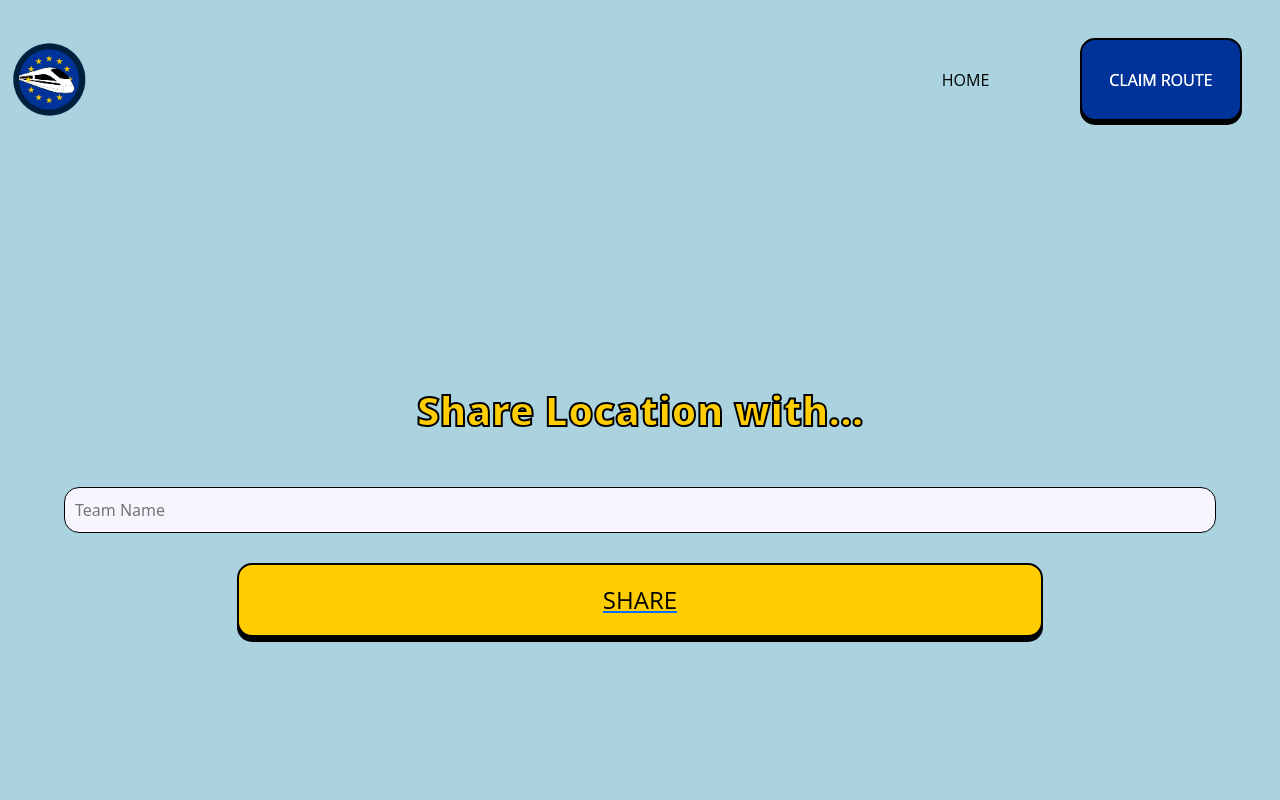
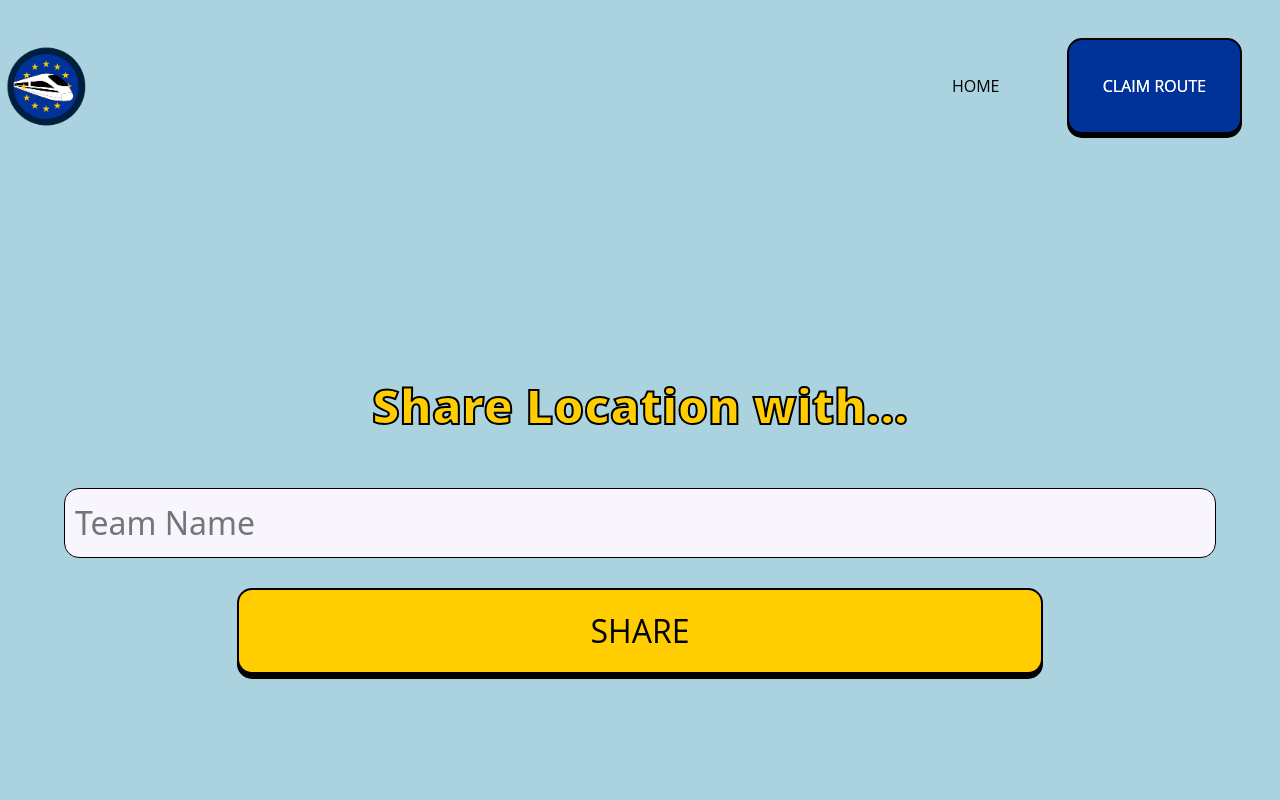
Before and after one commit to malabasterr/TTRL, a React (Create React App) app in the folder frontend/: page /ShareLocation in a window 1280 px wide. Shown: the top 800 px of the page. Built offline with nearby package versions, Linux system fonts and the light colour scheme.

Commit message:
complete UI

```diff
--- a/frontend/src/components/footer/FooterComponent.css
+++ b/frontend/src/components/footer/FooterComponent.css
@@ -18,10 +18,11 @@
   .textMuted {
     color: white;
     font-family: 'Open Sans', sans-serif;
+    font-size: 2vh;
   }
 
   .logoFT {
-    margin: 2%;
-    width: 10%;
-    height: 10%;
+      width: 13vw;
+      max-width: 80px;
+      margin: 2%;
   }
--- a/frontend/src/components/header/HeaderComponent.css
+++ b/frontend/src/components/header/HeaderComponent.css
@@ -12,9 +12,9 @@
 }
 
 .logo {
-    width: 25%;
-    height: 25%;
-    margin: 4%;
+    width: 13vw;
+    max-width: 80px;
+    margin: 8%;
 }
 
 .navbarRight{
@@ -26,9 +26,9 @@
 }
 
 .navButton {
-    font-size: 100%;
+    font-size: 2vh;
     color: black;
-    margin-right: 10%;
+    margin-right: 6%;
     text-decoration: none;
 }
 
@@ -47,7 +47,7 @@
     display: flex;
     text-align: center;
     justify-content: center;
-    font-size: 100%;
+    font-size: 2vh;
     transition: background-color 0.3s ease;
     text-decoration: none;
 }
--- a/frontend/src/pages/drawScrewYou/DrawScrewYouCardPage.css
+++ b/frontend/src/pages/drawScrewYou/DrawScrewYouCardPage.css
@@ -8,10 +8,10 @@
 .formContainerSY{
     width:90%;
     margin: 2%;
-    height: 90vh;
+    min-height: 90vh;
 }
 
-.mainButton {
+.mainButtonSY {
     background-color: #ffcd00 ;
     border-radius: 15px;
     border: 2px solid black;
@@ -24,25 +24,27 @@
     width: 70%;
     font-family: 'Open Sans', sans-serif;
     font-weight: 400;
-    font-size: 1.5rem;
+    font-size: 4vh;
     transition: background-color 0.3s ease;
     text-decoration: none;
 
 }
 
-.mainButton:hover {
+.mainButtonSY:hover {
     background-color: #CB9D45;
+    text-decoration: none;
   }
 
-  .mainButton:active {
+  .mainButtonSY:active {
     background-color: #CB9D45;
     border: 2px solid black;
     box-shadow: none;
     transform: translateY(3px);
     transition: transform 0.4s ease-in-out, box-shadow 0.2s ease-in-out;
+    text-decoration: none;
   }
 
-.formTitle {
+.formTitleSY {
     font-family: 'Open Sans', sans-serif;
     padding-bottom: 4%;
     display: flex;
@@ -51,15 +53,15 @@
     color: #ffcd00;
     -webkit-text-stroke: 2px black;
     font-weight: 800;
-    font-size: 250%;
+    font-size: 6vh;
 }
 
-.formBox {
+.formBoxSY {
     background-color: #F8F5FF;
     border: 1px solid black;
     border-radius: 15px;
     padding: 10px;
-    font-size: 1rem;
+    font-size: 4vh;
     margin-bottom: 10px;
     width: 100%;
 }
@@ -69,12 +71,12 @@
     justify-content: center;
     align-items: center;
     border: none;
-    background-color: #a4d0d2;
+    background-color: #AAD3DF;
 }
 
 .cardContainer{
     width: 80%;
-    height: 53vh;
+    min-height: 53vh;
     background-color: white ;
     border-radius: 15px;
     border: 4px solid black;
@@ -92,12 +94,16 @@
     color: #CB9D45;
     -webkit-text-stroke: 1.5px black;
     font-weight: 800;
-    font-size: 200%;
+    font-size: 5vh;
     margin: 2%;
 }
 
 .cardDescription{
     font-weight: 100;
-    font-size: 120%;
+    font-size: 3vh;
     margin: 2%;
 }
+
+.link-buttonSY {
+    text-decoration: none;
+  }
--- a/frontend/src/pages/drawScrewYou/DrawScrewYouCardPage.js
+++ b/frontend/src/pages/drawScrewYou/DrawScrewYouCardPage.js
@@ -30,13 +30,13 @@ function DrawScrewYouCardPage() {
   return (
     <div className='formBackgroundSY'>
       <div className="formContainerSY" >
-        <div className="claimRouteTitleContainer">
-          <label className='formTitle'>Draw a Screw You Card</label>
+        <div className="claimRouteTitleContainerSY">
+          <label className='formTitleSY'>Draw a Screw You Card</label>
         </div>
 
-        <div className="mainButtonContainer">
+        <div className="mainButtonContainerSY">
           {!showCard ? (
-            <button className="mainButton" onClick={handleDrawCard}>DRAW</button>
+            <button className="mainButtonSY" onClick={handleDrawCard}>DRAW</button>
           ) : (
             <>
             <div className='card'>
@@ -45,7 +45,7 @@ function DrawScrewYouCardPage() {
                 <p className='cardDescription'>{selectedCard.description}</p>
               </div>
               </div>
-              <Link to="/"><button className="mainButton">HOME</button></Link>
+              <Link className="link-buttonSY" to="/"><button className="mainButtonSY">HOME</button></Link>
             </>
           )}
         </div>
--- a/frontend/src/pages/forms/ClaimBonusSitePage.js
+++ b/frontend/src/pages/forms/ClaimBonusSitePage.js
@@ -18,7 +18,7 @@ function ClaimBonusSitePage() {
         </div>
 
         <div className="mainButtonContainer">
-        <Link to="/"><button className="mainButton">CLAIM</button></Link>
+        <Link className="link-button" to="/"><button className="mainButton">CLAIM</button></Link>
         </div>
 
       </div>
--- a/frontend/src/pages/forms/ClaimRoutePage.js
+++ b/frontend/src/pages/forms/ClaimRoutePage.js
@@ -18,7 +18,7 @@ function ClaimRoutePage() {
         </div>
 
         <div className="mainButtonContainer">
-        <Link to="/"><button className="mainButton">CLAIM</button></Link>
+        <Link className="link-button" to="/"><button className="mainButton">CLAIM</button></Link>
         </div>
 
       </div>
--- a/frontend/src/pages/forms/FormPages.css
+++ b/frontend/src/pages/forms/FormPages.css
@@ -24,13 +24,15 @@
     width: 70%;
     font-family: 'Open Sans', sans-serif;
     font-weight: 400;
-    font-size: 1.5rem;
+    font-size: 4vh;
     transition: background-color 0.3s ease;
     text-decoration: none;
+
 }
 
 .mainButton:hover {
     background-color: #CB9D45;
+    text-decoration: none;
   }
 
   .mainButton:active {
@@ -39,6 +41,7 @@
     box-shadow: none;
     transform: translateY(3px);
     transition: transform 0.4s ease-in-out, box-shadow 0.2s ease-in-out;
+    text-decoration: none;
   }
 
 .formTitle {
@@ -50,7 +53,7 @@
     color: #ffcd00;
     -webkit-text-stroke: 2px black;
     font-weight: 800;
-    font-size: 250%;
+    font-size: 6vh;
 }
 
 .formBox {
@@ -58,7 +61,11 @@
     border: 1px solid black;
     border-radius: 15px;
     padding: 10px;
-    font-size: 1rem;
+    font-size: 4vh;
     margin-bottom: 10px;
     width: 100%;
 }
+
+.link-button {
+    text-decoration: none;
+  }
--- a/frontend/src/pages/forms/ShareLocationPage.js
+++ b/frontend/src/pages/forms/ShareLocationPage.js
@@ -18,7 +18,7 @@ function ShareLocationPage() {
         </div>
 
         <div className="mainButtonContainer">
-        <Link to="/"><button className="mainButton">SHARE</button></Link>
+        <Link className="link-button" to="/"><button className="mainButton">SHARE</button></Link>
         </div>
 
       </div>
--- a/frontend/src/pages/forms/UnclaimRoutePage.js
+++ b/frontend/src/pages/forms/UnclaimRoutePage.js
@@ -18,7 +18,7 @@ function UnclaimRoutePage() {
         </div>
 
         <div className="mainButtonContainer">
-        <Link to="/"><button className="mainButton">UNCLAIM</button></Link>
+        <Link className="link-button" to="/"><button className="mainButton">UNCLAIM</button></Link>
         </div>
 
       </div>
--- a/frontend/src/pages/homepage/HomePage.css
+++ b/frontend/src/pages/homepage/HomePage.css
@@ -9,7 +9,7 @@
   font-family: 'Open Sans', sans-serif;
   font-weight: 800;
   text-align: center;
-  font-size: 250%;
+  font-size: 6vh;
   padding: 2%;
 }
 
@@ -26,35 +26,44 @@
 
 .teamOneDistanceContainer{
   background-color: #d5e7cf ;
-  /* border-radius: 12px;
-  border: 3px solid #228900; */
+  border-radius: 12px;
   padding: 2%;
   margin: 2%;
   font-weight: 400;
   width: 30%;
-  height: 13vh;
+  height: 15vh;
+  display: flex;
+  flex-direction: column;
+  justify-content: center;
+  align-items: center;
 }
 
 .teamTwoDistanceContainer{
   background-color: #c5eeee ;
-  /* border-radius: 12px;
-  border: 3px solid #00cdcd; */
+  border-radius: 12px;
   padding: 2%;
   margin: 2%;
   font-weight: 400;
   width: 30%;
-  height: 13vh;
+  height: 15vh;
+  display: flex;
+  flex-direction: column;
+  justify-content: center;
+  align-items: center;
 }
 
 .teamThreeDistanceContainer{
   background-color: #efd1d1 ;
-  /* border-radius: 12px;
-  border: 3px solid #ff0000; */
+  border-radius: 12px;
   padding: 2%;
   margin: 2%;
   font-weight: 400;
   width: 30%;
-  height: 13vh;
+  height: 15vh;
+  display: flex;
+  flex-direction: column;
+  justify-content: center;
+  align-items: center;
 }
 
 .teamName{
@@ -63,7 +72,7 @@
   flex: center;
   align-items: center;
   justify-content: center;
-  font-size: 100%;
+  font-size: 2.3vh;
 }
 
 .teamDistance{
@@ -71,7 +80,7 @@
   display: flex;
   align-items: center;
   justify-content: center;
-  font-size: 100%;
+  font-size: 2.6vh;
 }
 
 .topLineButtons{
@@ -102,10 +111,10 @@
   box-shadow: 0px 4px 0px black;
   padding: 3%;
   width: 100%;
-  height: 8vh;
+  height: 9vh;
   font-family: 'Open Sans', sans-serif;
   font-weight: 400;
-  font-size: 100%;
+  font-size: 2.3vh;
   transition: background-color 0.3s ease;
 }
 
@@ -126,10 +135,10 @@
     box-shadow: 0px 4px 0px black;
     padding: 3%;
     width: 100%;
-    height: 8vh;
+    height: 9vh;
     font-family: 'Open Sans', sans-serif;
     font-weight: 400;
-    font-size: 80%;
+    font-size: 1.7vh;
     transition: background-color 0.3s ease;
 }
 
@@ -150,10 +159,10 @@
     box-shadow: 0px 4px 0px black;
     padding: 3%;
     width: 100%;
-    height: 8vh;
+    height: 9vh;
     font-family: 'Open Sans', sans-serif;
     font-weight: 400;
-    font-size: 80%;
+    font-size: 1.7vh;
     transition: background-color 0.3s ease;
 }
 
@@ -174,10 +183,10 @@
     box-shadow: 0px 4px 0px black;
     padding: 3%;
     width: 100%;
-    height: 8vh;
+    height: 9vh;
     font-family: 'Open Sans', sans-serif;
     font-weight: 400;
-    font-size: 80%;
+    font-size: 1.7vh;
     transition: background-color 0.3s ease;
 }
 
@@ -198,10 +207,10 @@
     box-shadow: 0px 4px 0px black;
     padding: 3%;
     width: 100%;
-    height: 8vh;
+    height: 9vh;
     font-family: 'Open Sans', sans-serif;
     font-weight: 400;
-    font-size: 80%;
+    font-size: 1.7vh;
     transition: background-color 0.3s ease;
 }
 
```
